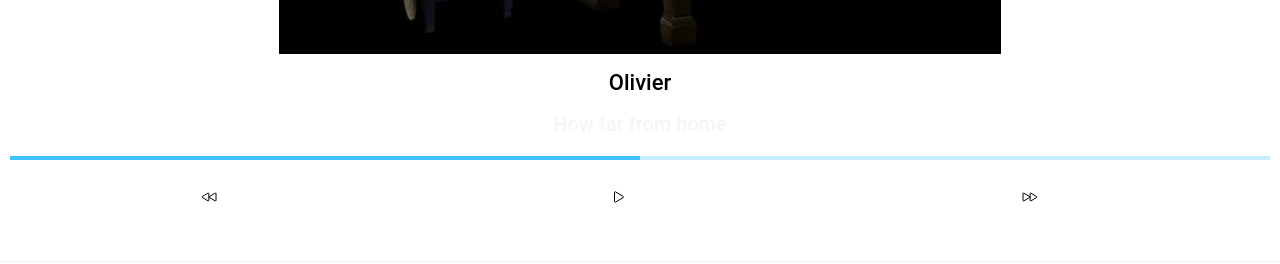
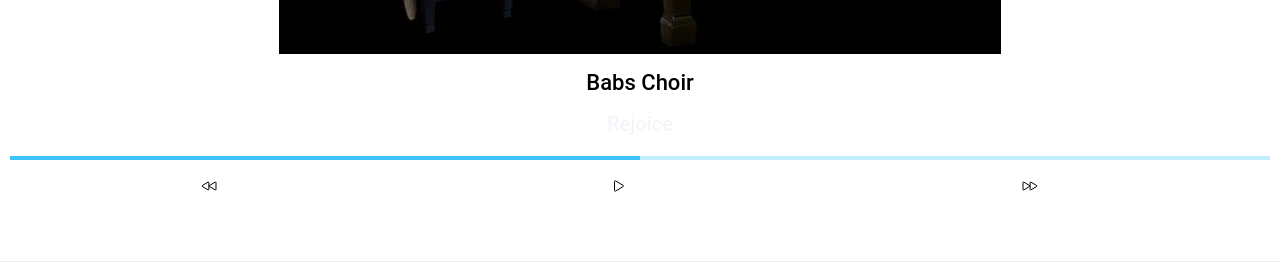
Before and after one commit to OlivierJM/letsingapp, a React (Create React App) app: page /player in a window 1280 px wide. Shown: the part 482-746 px from the top of the page. Built offline with nearby package versions, Linux system fonts and the light colour scheme.

Commit message:
updated margins

```diff
--- a/capacitor.config.json
+++ b/capacitor.config.json
@@ -4,5 +4,9 @@
   "bundledWebRuntime": false,
   "npmClient": "npm",
   "webDir": "build",
-  "cordova": {}
+  "cordova": {},
+  "server": {
+    "url": "http://192.168.8.100:8101",
+    "cleartext": true
+  }
 }
--- a/src/components/Player.tsx
+++ b/src/components/Player.tsx
@@ -35,16 +35,17 @@ const Player: React.FC = () => {
           style={{
             height: "60vh",
             marginLeft: 60,
-            marginRight: 60
+            marginRight: 60,
+            borderRadius: 20
           }}
           src={animals}
         />
         <div className="text">
           <IonText className="ion-text-center">
-            <h3>Olivier</h3>
+            <h3>Babs Choir</h3>
           </IonText>
           <IonText color="light" className="ion-text-center">
-            <h4>How far from home</h4>
+            <h4>Rejoice</h4>
           </IonText>
         </div>
         <IonGrid>
@@ -57,7 +58,8 @@ const Player: React.FC = () => {
           <IonRow
             style={{
               marginLeft: '15%',
-              marginRight: '-12%'
+              marginRight: '-12%',
+              marginTop: '-11px'
             }}
           >
             <IonCol size="4">
```
